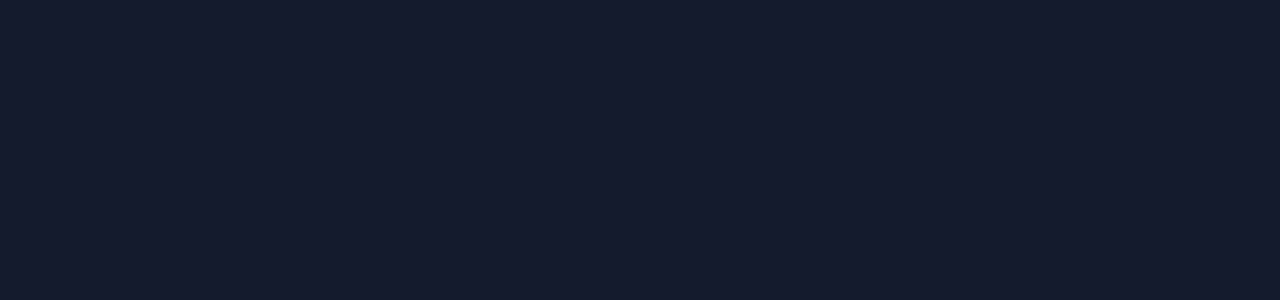
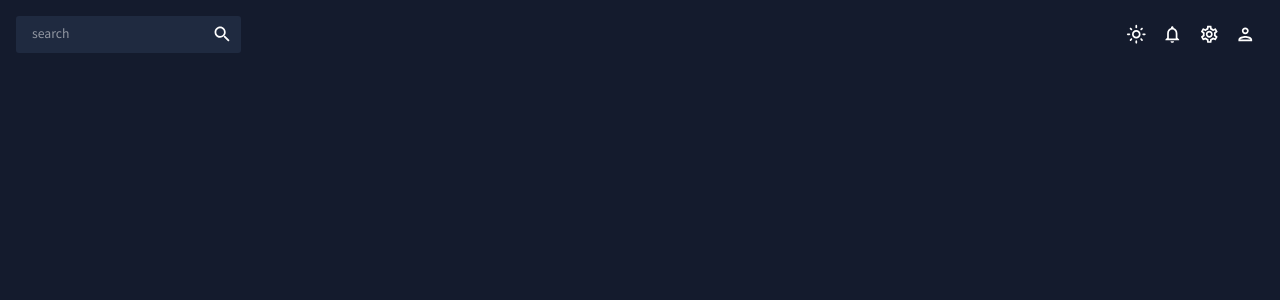
Before and after one commit to Clinton-dev/admindashboard, a React (Vite) app: page / in a window 1280 px wide. Shown: the top 300 px of the page. Built offline with nearby package versions, Linux system fonts and the light colour scheme.

Commit message:
Create Topbar

```diff
--- a/src/scenes/global/Topbar.jsx
+++ b/src/scenes/global/Topbar.jsx
@@ -1,10 +1,51 @@
-import React from 'react'
+import { Box, IconButton, useTheme } from "@mui/material";
+import { useContext } from "react";
+import { ColorModeContext, tokens } from "../../theme";
+import InputBase from "@mui/material/InputBase";
+import LightModeOutlinedIcon from "@mui/icons-material/LightModeOutlined";
+import DarkModeOutlinedIcon from "@mui/icons-material/DarkModeOutlined";
+import NotificationsOutlinedIcon from "@mui/icons-material/NotificationsOutlined";
+import SettingsOutlinedIcon from "@mui/icons-material/SettingsOutlined";
+import PersonOutlinedIcon from "@mui/icons-material/PersonOutlined";
+import SearchIcon from "@mui/icons-material/Search";
 
 function Topbar() {
+  const theme = useTheme()
+  const colors = tokens(theme.palette.mode)
+  const colorMode = useContext(ColorModeContext)
+
   return (
-    <div>
+    <Box display="flex" justifyContent={"space-between"} p={2}>
+      {/* search bar */}
+      <Box
+      display="flex"
+      backgroundColor={colors.primary[400]}
+      borderRadius="3px">
+        <InputBase sx={{ml:2, flex: 1}} placeholder="search"/>
+        <IconButton type="button" sx={{p: 1}}>
+          <SearchIcon />
+        </IconButton>
+      </Box>
 
-    </div>
+      {/* icons  */}
+      <Box
+        display="flex"
+      >
+        <IconButton onClick={colorMode.toggleColorMode}>
+          {theme.palette.mode === 'dark'? (<LightModeOutlinedIcon /> )
+          :(<DarkModeOutlinedIcon />)}
+        </IconButton>
+        <IconButton>
+          <NotificationsOutlinedIcon />
+        </IconButton>
+        <IconButton>
+          <SettingsOutlinedIcon />
+        </IconButton>
+        <IconButton>
+          <PersonOutlinedIcon />
+        </IconButton>
+      </Box>
+    </Box>
   )
 }
 
```
